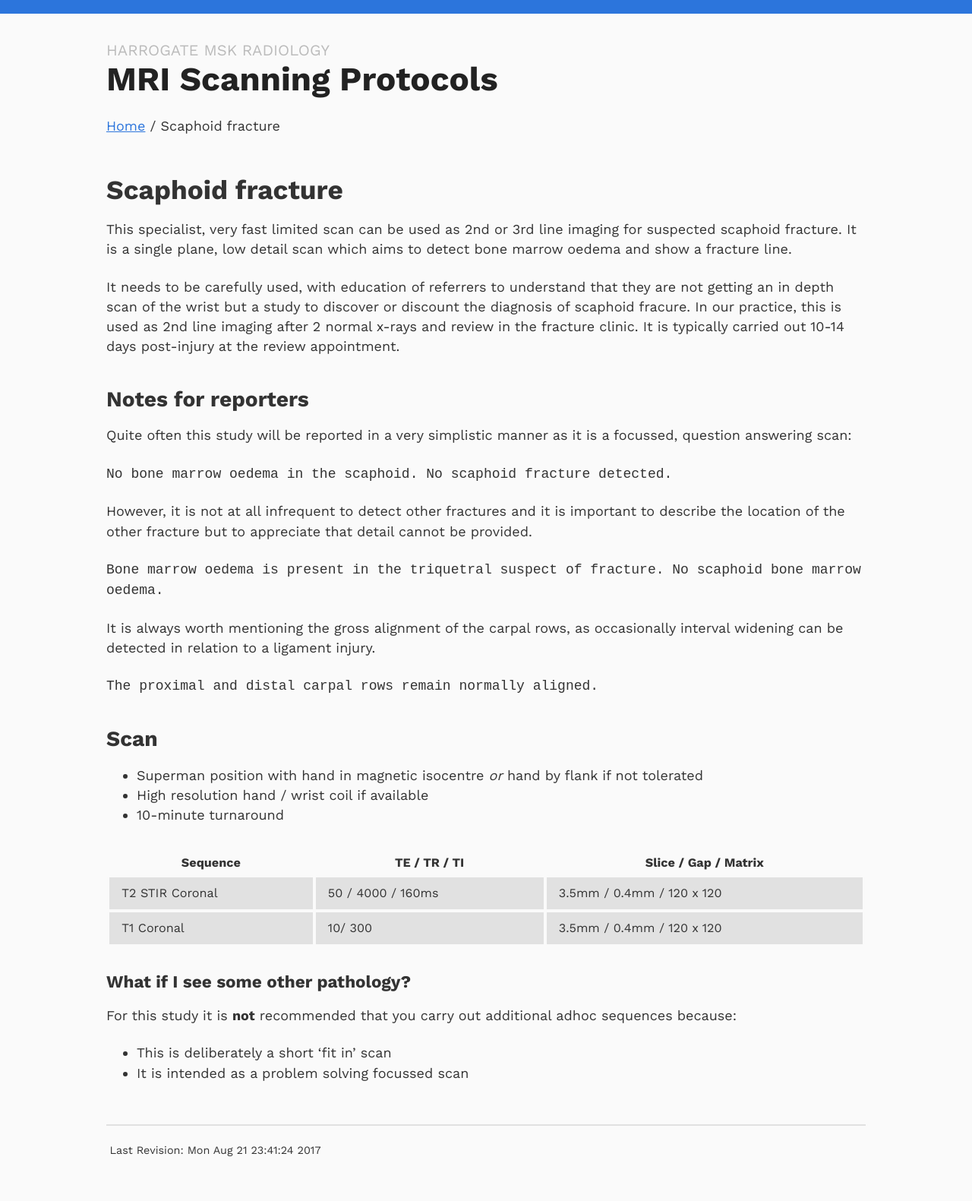
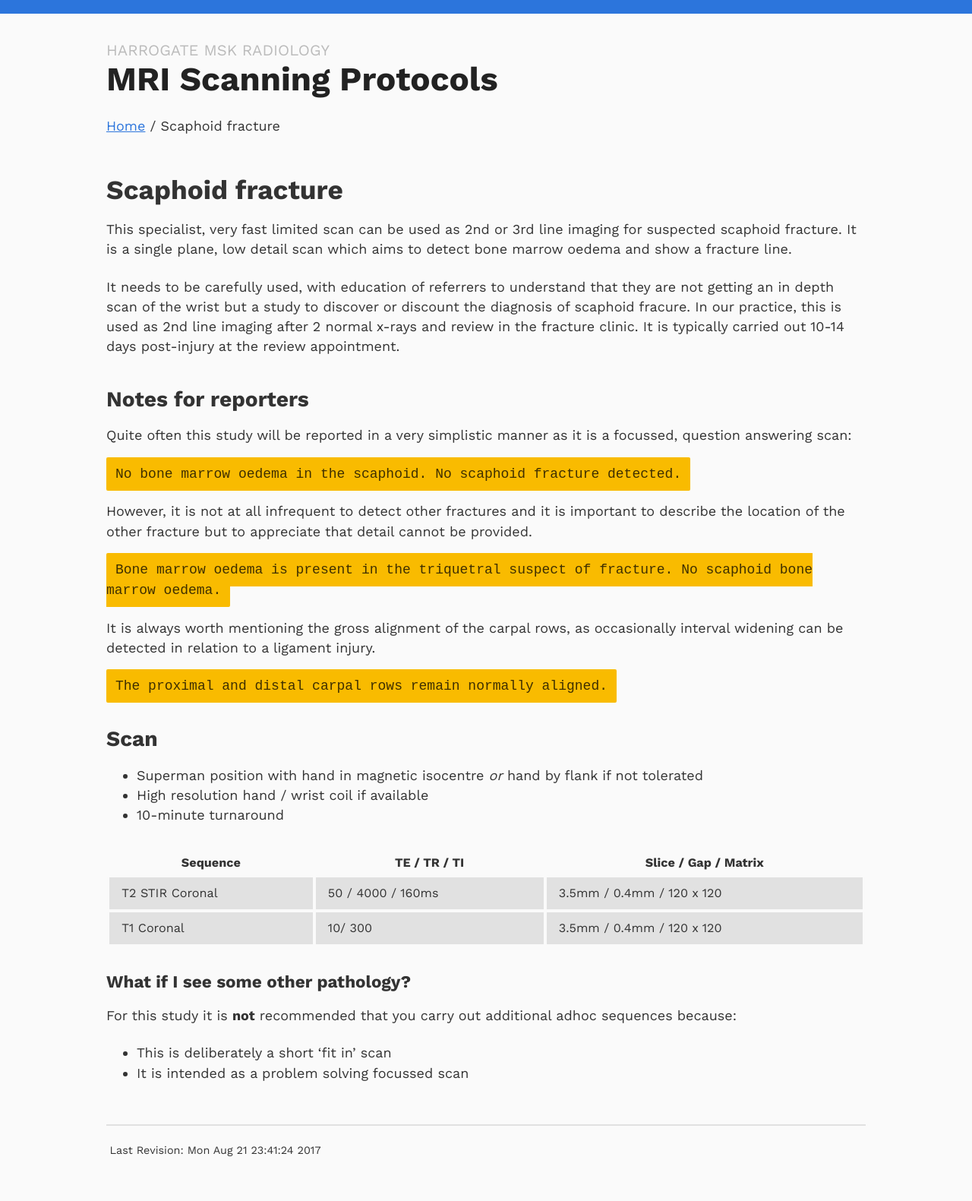
Before and after one commit to harrogatemsk/harrogatemsk.github.io, a Jekyll site: the page built from _protocols/scaphoid.md, in a window 1280 px wide. Shown: the whole page at 76% size. Built offline with Jekyll 4.4.1, drawn with Linux system fonts in a browser that asks for light colours.

Commit message:
Update style.scss

```diff
--- a/assets/css/style.scss
+++ b/assets/css/style.scss
@@ -63,7 +63,7 @@ a:hover { color: darken($primary_color, 20); text-decoration: none; }
 	border-bottom: 0.125em solid rgba(0,0,0,0.1)
 }
 
-blockquote {
+code {
 	background-color: #F9BB00;
 	color: rgba(0,0,0,0.75);
 	padding: 0.66em;
```
